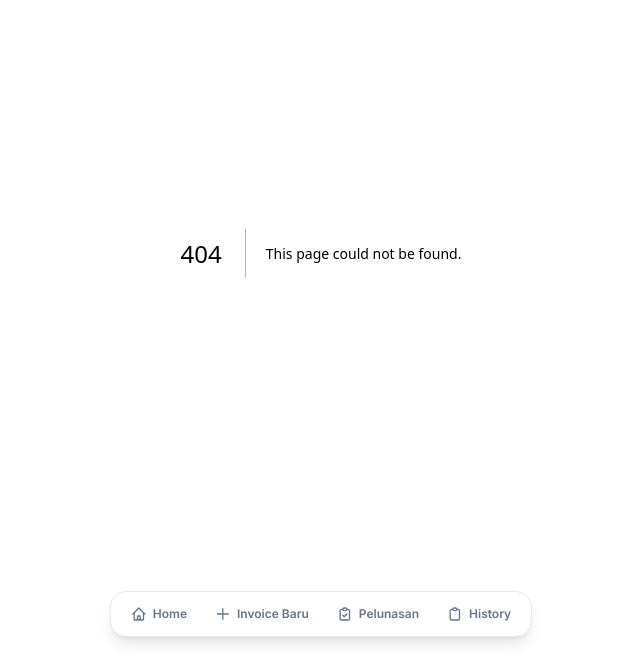
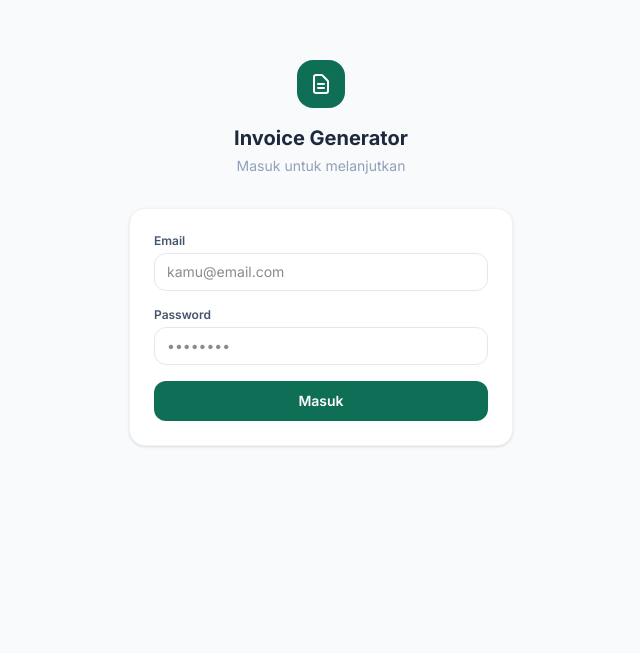
Before and after one commit to rezkyrevansyah/invoice-generator, a Next.js app: page /login in a window 1280 px wide. Before the commit this address had no page. Shown: the part 147-800 px from the top of the page, without its empty margins (319-959 px from the left). Built offline with nearby package versions, Linux system fonts and the light colour scheme; no server answers.

Commit message:
feat: implement login functionality with session management and protect routes

```diff
--- /dev/null
+++ b/app/login/page.tsx
@@ -0,0 +1,111 @@
+'use client';
+
+import { useState } from 'react';
+import { useRouter, useSearchParams } from 'next/navigation';
+import { createClient } from '@/utils/supabase/client';
+import { Suspense } from 'react';
+
+function LoginForm() {
+  const router = useRouter();
+  const searchParams = useSearchParams();
+  const next = searchParams.get('next') ?? '/';
+
+  const [email, setEmail] = useState('');
+  const [password, setPassword] = useState('');
+  const [error, setError] = useState('');
+  const [loading, setLoading] = useState(false);
+
+  async function handleSubmit(e: React.FormEvent) {
+    e.preventDefault();
+    setError('');
+    setLoading(true);
+
+    const supabase = createClient();
+    const { error: authError } = await supabase.auth.signInWithPassword({ email, password });
+
+    if (authError) {
+      setError('Email atau password salah.');
+      setLoading(false);
+      return;
+    }
+
+    router.push(next);
+    router.refresh();
+  }
+
+  return (
+    <main className="min-h-screen flex items-center justify-center px-4" style={{ backgroundColor: '#f8fafc' }}>
+      <div className="w-full max-w-sm">
+        {/* Logo / Brand */}
+        <div className="text-center mb-8">
+          <div
+            className="w-12 h-12 rounded-2xl flex items-center justify-center mx-auto mb-4"
+            style={{ backgroundColor: '#0F6E56' }}
+          >
+            <svg xmlns="http://www.w3.org/2000/svg" className="w-6 h-6 text-white" fill="none" viewBox="0 0 24 24" stroke="currentColor">
+              <path strokeLinecap="round" strokeLinejoin="round" strokeWidth={2} d="M9 12h6m-6 4h6m2 5H7a2 2 0 01-2-2V5a2 2 0 012-2h5.586a1 1 0 01.707.293l5.414 5.414a1 1 0 01.293.707V19a2 2 0 01-2 2z" />
+            </svg>
+          </div>
+          <h1 className="text-xl font-bold text-slate-800">Invoice Generator</h1>
+          <p className="text-sm text-slate-400 mt-1">Masuk untuk melanjutkan</p>
+        </div>
+
+        {/* Card */}
+        <div className="bg-white rounded-2xl border border-slate-100 shadow-sm p-6">
+          <form onSubmit={handleSubmit} className="flex flex-col gap-4">
+            <div>
+              <label className="block text-xs font-semibold text-slate-600 mb-1">Email</label>
+              <input
+                type="email"
+                value={email}
+                onChange={(e) => setEmail(e.target.value)}
+                required
+                autoComplete="email"
+                placeholder="kamu@email.com"
+                className="w-full px-3 py-2 text-sm rounded-xl border border-slate-200 focus:outline-none focus:ring-2 bg-white"
+                style={{ '--tw-ring-color': '#0F6E56' } as React.CSSProperties}
+              />
+            </div>
+
+            <div>
+              <label className="block text-xs font-semibold text-slate-600 mb-1">Password</label>
+              <input
+                type="password"
+                value={password}
+                onChange={(e) => setPassword(e.target.value)}
+                required
+                autoComplete="current-password"
+                placeholder="••••••••"
+                className="w-full px-3 py-2 text-sm rounded-xl border border-slate-200 focus:outline-none focus:ring-2 bg-white"
+                style={{ '--tw-ring-color': '#0F6E56' } as React.CSSProperties}
+              />
+            </div>
+
+            {error && (
+              <p className="text-xs text-red-600 bg-red-50 border border-red-100 rounded-xl px-3 py-2">
+                {error}
+              </p>
+            )}
+
+            <button
+              type="submit"
+              disabled={loading}
+              className="w-full py-2.5 rounded-xl text-sm font-semibold text-white transition-opacity hover:opacity-90 disabled:opacity-60 disabled:cursor-not-allowed"
+              style={{ backgroundColor: '#0F6E56' }}
+            >
+              {loading ? 'Masuk...' : 'Masuk'}
+            </button>
+          </form>
+        </div>
+      </div>
+    </main>
+  );
+}
+
+export default function LoginPage() {
+  return (
+    <Suspense fallback={null}>
+      <LoginForm />
+    </Suspense>
+  );
+}
--- a/components/Navbar.tsx
+++ b/components/Navbar.tsx
@@ -1,7 +1,8 @@
 'use client';
 
 import Link from 'next/link';
-import { usePathname } from 'next/navigation';
+import { usePathname, useRouter } from 'next/navigation';
+import { createClient } from '@/utils/supabase/client';
 
 const NAV_ITEMS = [
   {
@@ -44,6 +45,17 @@ const NAV_ITEMS = [
 
 export default function Navbar() {
   const pathname = usePathname();
+  const router = useRouter();
+
+  // Hide navbar on login page
+  if (pathname === '/login') return null;
+
+  async function handleLogout() {
+    const supabase = createClient();
+    await supabase.auth.signOut();
+    router.push('/login');
+    router.refresh();
+  }
 
   return (
     <nav
@@ -71,6 +83,19 @@ export default function Navbar() {
           </Link>
         );
       })}
+
+      {/* Logout */}
+      <button
+        onClick={handleLogout}
+        className="flex items-center gap-1.5 px-2.5 py-2 sm:px-3 rounded-xl text-xs font-semibold transition-all"
+        style={{ color: '#64748b' }}
+        title="Logout"
+      >
+        <svg xmlns="http://www.w3.org/2000/svg" className="w-4 h-4" fill="none" viewBox="0 0 24 24" stroke="currentColor">
+          <path strokeLinecap="round" strokeLinejoin="round" strokeWidth={2} d="M17 16l4-4m0 0l-4-4m4 4H7m6 4v1a3 3 0 01-3 3H6a3 3 0 01-3-3V7a3 3 0 013-3h4a3 3 0 013 3v1" />
+        </svg>
+        <span className="hidden sm:inline">Logout</span>
+      </button>
     </nav>
   );
 }
--- /dev/null
+++ b/middleware.ts
@@ -0,0 +1,53 @@
+import { type NextRequest, NextResponse } from 'next/server';
+import { createServerClient } from '@supabase/ssr';
+
+const supabaseUrl = process.env.NEXT_PUBLIC_SUPABASE_URL!;
+const supabaseKey = process.env.NEXT_PUBLIC_SUPABASE_PUBLISHABLE_KEY!;
+
+export async function middleware(request: NextRequest) {
+  let supabaseResponse = NextResponse.next({ request });
+
+  const supabase = createServerClient(supabaseUrl, supabaseKey, {
+    cookies: {
+      getAll() {
+        return request.cookies.getAll();
+      },
+      setAll(cookiesToSet) {
+        cookiesToSet.forEach(({ name, value }) => request.cookies.set(name, value));
+        supabaseResponse = NextResponse.next({ request });
+        cookiesToSet.forEach(({ name, value, options }) =>
+          supabaseResponse.cookies.set(name, value, options)
+        );
+      },
+    },
+  });
+
+  // Refresh session — MUST be called before any redirect logic
+  const { data: { user } } = await supabase.auth.getUser();
+
+  const { pathname } = request.nextUrl;
+
+  // Allow login page and auth callback through
+  if (pathname === '/login' || pathname.startsWith('/auth/')) {
+    // If already logged in and visiting /login, redirect to home
+    if (user && pathname === '/login') {
+      return NextResponse.redirect(new URL('/', request.url));
+    }
+    return supabaseResponse;
+  }
+
+  // All other routes require auth
+  if (!user) {
+    const loginUrl = new URL('/login', request.url);
+    loginUrl.searchParams.set('next', pathname);
+    return NextResponse.redirect(loginUrl);
+  }
+
+  return supabaseResponse;
+}
+
+export const config = {
+  matcher: [
+    '/((?!_next/static|_next/image|favicon.ico|.*\\.(?:svg|png|jpg|jpeg|gif|webp)$).*)',
+  ],
+};
```
